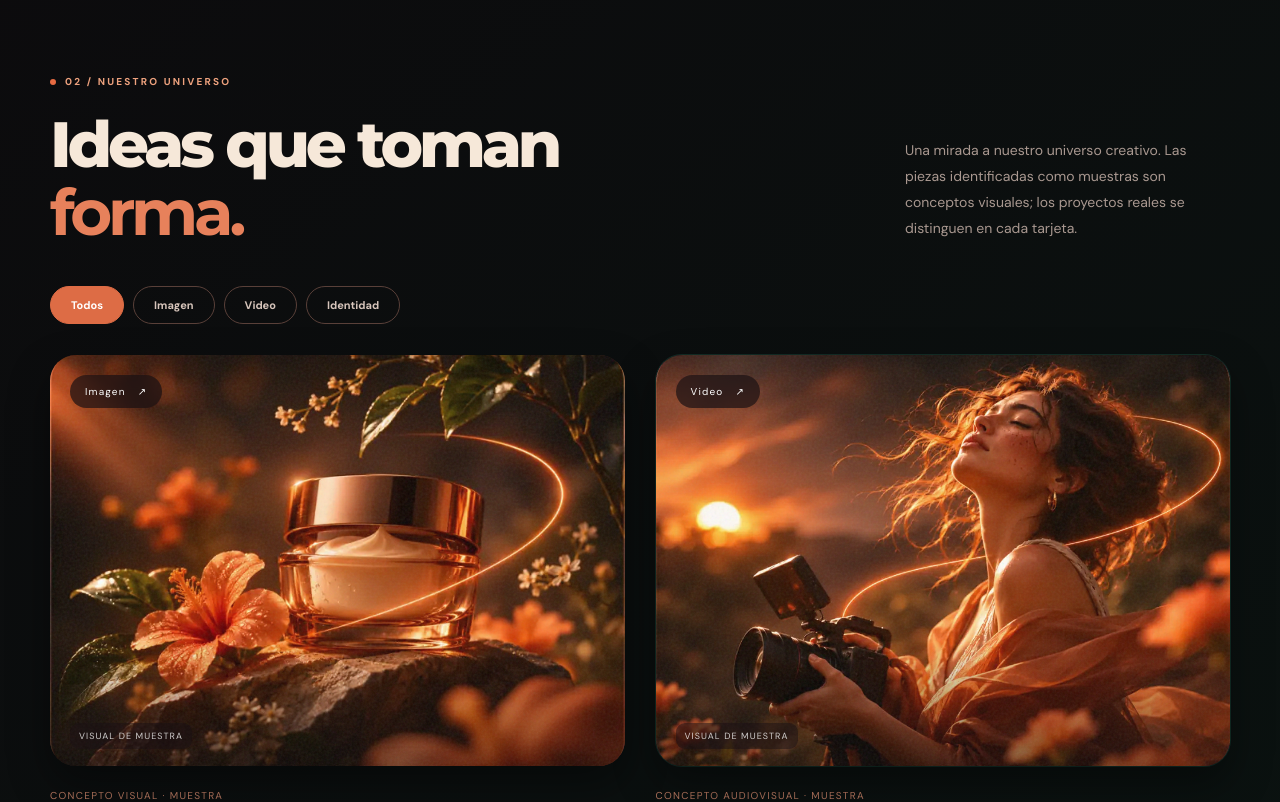
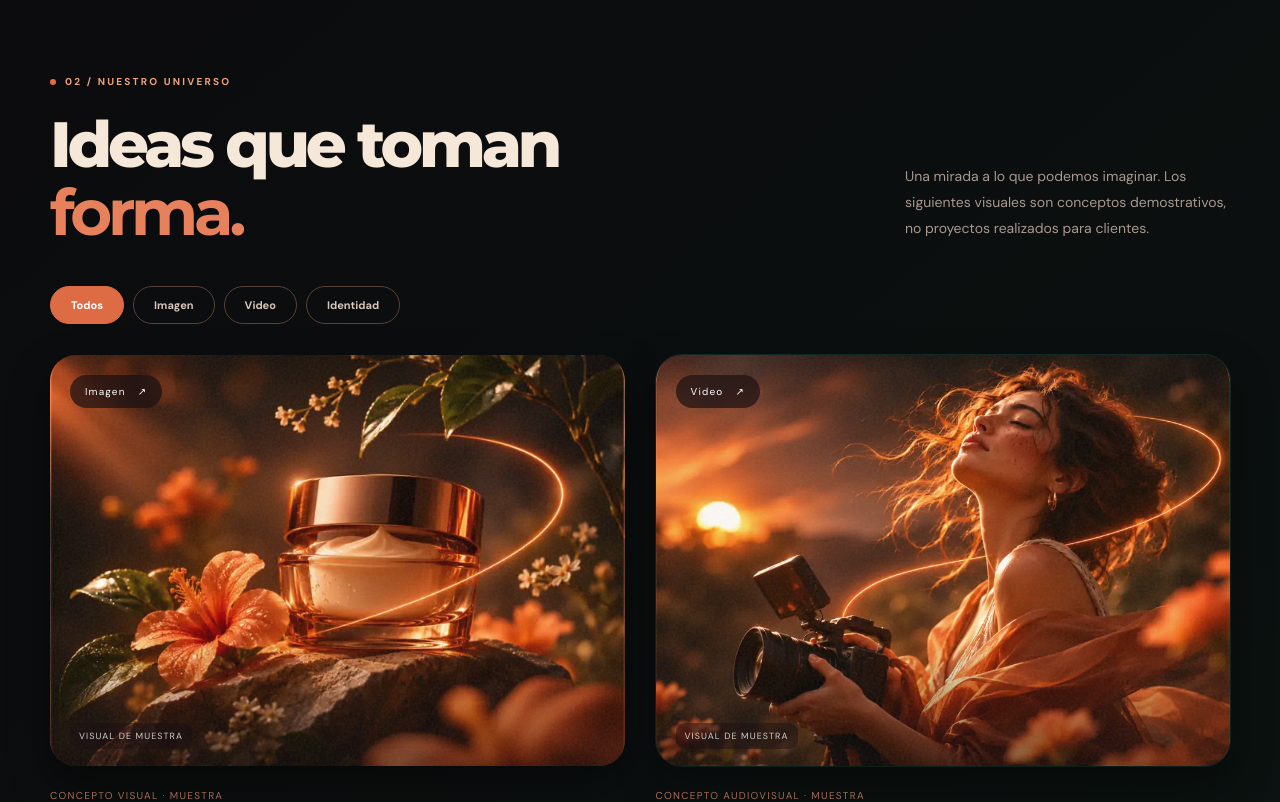
Before and after one commit to YizusG/KRASKIA, a React (Vite) app: page / in a window 1280 px wide. Shown: the part 1800-2602 px from the top of the page. Built offline with nearby package versions, Linux system fonts and the light colour scheme.

Commit message:
Preservar textos originales cuando no haya proyectos publicados

```diff
--- a/src/App.jsx
+++ b/src/App.jsx
@@ -47,7 +47,7 @@ function App(){
 
    <section className="section services" id="servicios"><div className="container"><div className="section-heading"><div><SectionTag>01 / LO QUE HACEMOS</SectionTag><h2>Creatividad con <em>intención.</em></h2></div><p>El punto de encuentro entre una buena idea, una dirección artística cuidada y las nuevas herramientas de inteligencia artificial.</p></div><div className="services-grid">{services.map(item=><article className={'service-card service-'+item.tone} key={item.number}><img className="service-image" src={'./images/'+item.image} alt="" loading="lazy" decoding="async"/><div className="service-top"><span>{item.number} / SERVICIO</span><item.icon size={30} strokeWidth={1.3}/></div><div className="service-bottom"><h3>{item.title}</h3><p>{item.text}</p><span className="service-arrow" aria-hidden="true"><ArrowUpRight size={20}/></span></div></article>)}</div></div></section>
 
-   <section className="section work" id="portafolio"><div className="container"><div className="section-heading"><div><SectionTag>02 / NUESTRO UNIVERSO</SectionTag><h2>Ideas que toman <em>forma.</em></h2></div><p>Una mirada a nuestro universo creativo. Las piezas identificadas como muestras son conceptos visuales; los proyectos reales se distinguen en cada tarjeta.</p></div><div className="filter-bar" role="group" aria-label="Filtrar portafolio">{categories.map(cat=><button className={filter===cat?'active':''} key={cat} onClick={()=>setFilter(cat)} aria-pressed={filter===cat}>{cat}</button>)}</div><div className="project-grid">{shown.map(item=><ProjectCard key={item.id} item={{...item, number:item.number || String(item.order).padStart(2,'0')}} onSelectVideo={setActiveVideo}/>)}</div><p className="portfolio-disclaimer"><Sparkles size={15}/> Portafolio en crecimiento. Los proyectos reales se identifican como tales; las demás composiciones son muestras creativas.</p></div></section>
+   <section className="section work" id="portafolio"><div className="container"><div className="section-heading"><div><SectionTag>02 / NUESTRO UNIVERSO</SectionTag><h2>Ideas que toman <em>forma.</em></h2></div><p>{managedProjects.length?'Una mirada a nuestro universo creativo. Los proyectos reales se identifican en cada tarjeta.':'Una mirada a lo que podemos imaginar. Los siguientes visuales son conceptos demostrativos, no proyectos realizados para clientes.'}</p></div><div className="filter-bar" role="group" aria-label="Filtrar portafolio">{categories.map(cat=><button className={filter===cat?'active':''} key={cat} onClick={()=>setFilter(cat)} aria-pressed={filter===cat}>{cat}</button>)}</div><div className="project-grid">{shown.map(item=><ProjectCard key={item.id} item={{...item, number:item.number || String(item.order).padStart(2,'0')}} onSelectVideo={setActiveVideo}/>)}</div><p className="portfolio-disclaimer"><Sparkles size={15}/> {managedProjects.length?'Portafolio en crecimiento. Las tarjetas identificadas como muestras corresponden a conceptos visuales.':'Portafolio en construcción. Estas composiciones son muestras visuales; pronto incorporaremos proyectos reales.'}</p></div></section>
 
    <section className="section video-section" id="videos"><div className="container video-layout"><div className="video-intro"><SectionTag>03 / IMÁGENES EN MOVIMIENTO</SectionTag><h2>Historias que no se quedan <em>quietas.</em></h2><p>Desde videos publicitarios hasta contenido vertical para redes sociales. Aquí mostraremos nuestras piezas publicadas en YouTube, sin cargar los archivos de video al alojamiento.</p><a href="#contacto" className="text-link">Cuéntanos tu idea <ArrowUpRight size={18}/></a></div><div className={'video-placeholder'+(visibleVideo?' video-placeholder--managed':'')}>{visibleVideo?<div className={'video-player-managed video-player-managed--'+visibleVideo.format}><iframe key={visibleVideo.videoId+(activeVideo?'play':'preview')} title={'Video de '+visibleVideo.title+' · KRASKIA'} src={'https://www.youtube-nocookie.com/embed/'+visibleVideo.videoId+(activeVideo?'?autoplay=1&mute=1&playsinline=1':'?playsinline=1')} allow="accelerometer; autoplay; clipboard-write; encrypted-media; gyroscope; picture-in-picture; web-share" referrerPolicy="strict-origin-when-cross-origin" allowFullScreen/></div>:<div className="video-empty"><div className="play-ring"><Play size={35} fill="currentColor" strokeWidth={1}/></div><strong>PRÓXIMAMENTE</strong><span>ESPACIO PARA NUESTROS VIDEOS</span><small>Próximos proyectos · YouTube</small></div>}</div></div></section>
 
```
